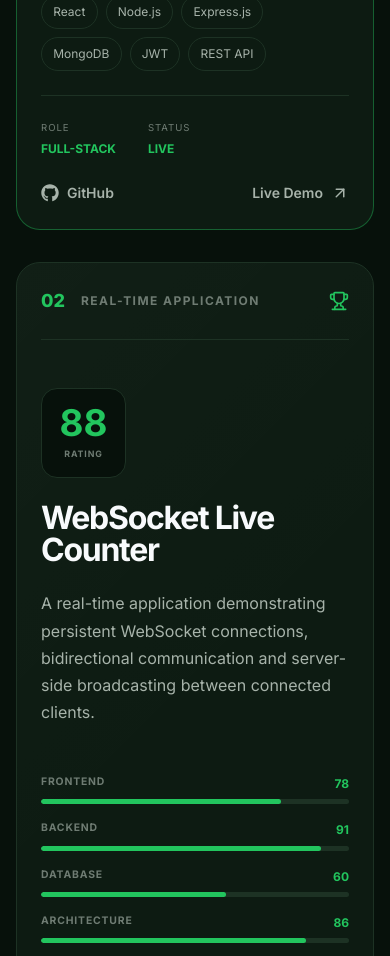
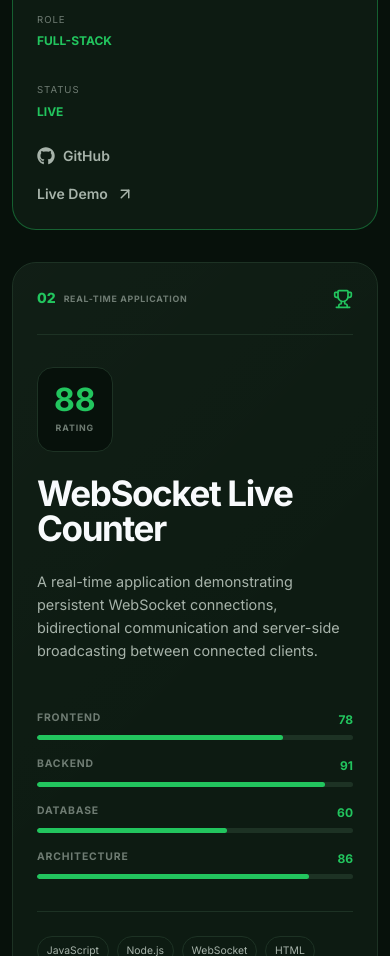
Before and after one commit to Adish99/Adish-Portfolio, a React (Vite) app in the folder client/: page / in a window 390 px wide. Shown: the part 6780-7736 px from the top of the page. Built offline with nearby package versions, Linux system fonts and the light colour scheme.

Commit message:
Final responsiveness fixed.

```diff
--- a/client/src/sections/Projects/Projects.css
+++ b/client/src/sections/Projects/Projects.css
@@ -336,3 +336,118 @@
 .project-links a:hover {
   color: var(--color-primary);
 }
+
+/* =========================
+   Responsive Projects
+========================= */
+
+@media (max-width: 900px) {
+  .project-card-main {
+    grid-template-columns: 1fr;
+    gap: var(--space-2xl);
+  }
+}
+
+@media (max-width: 600px) {
+  .projects {
+    padding: var(--space-3xl) 0;
+  }
+
+  .projects-container {
+    width: min(100% - 1.5rem, var(--container-width));
+  }
+
+  .project-card {
+    padding: var(--space-lg);
+  }
+
+  .project-card-header {
+    gap: var(--space-sm);
+  }
+
+  .project-category {
+    font-size: 0.6rem;
+  }
+
+  .project-card-main {
+    grid-template-columns: 1fr;
+    padding: var(--space-xl) 0;
+    gap: var(--space-xl);
+  }
+
+  .project-title-area {
+    grid-template-columns: 1fr;
+    gap: var(--space-lg);
+  }
+
+  .project-rating {
+    width: fit-content;
+    min-width: 75px;
+  }
+
+  .project-rating strong {
+    font-size: 2rem;
+  }
+
+  .project-title-area h3 {
+    font-size: clamp(1.8rem, 9vw, 2.5rem);
+    overflow-wrap: break-word;
+  }
+
+  .project-description {
+    font-size: 0.9rem;
+    line-height: 1.6;
+  }
+
+  .project-card-footer {
+    flex-direction: column;
+    align-items: flex-start;
+    gap: var(--space-lg);
+  }
+
+  .project-meta {
+    width: 100%;
+    justify-content: space-between;
+    gap: var(--space-md);
+  }
+
+  .project-links {
+    width: 100%;
+    flex-wrap: wrap;
+    gap: var(--space-md);
+  }
+}
+
+@media (max-width: 400px) {
+  .project-card {
+    padding: var(--space-md);
+  }
+
+  .project-card-header {
+    grid-template-columns: auto 1fr auto;
+  }
+
+  .project-number {
+    font-size: var(--font-size-sm);
+  }
+
+  .project-category {
+    font-size: 0.55rem;
+    letter-spacing: 0.08em;
+  }
+
+  .project-tech span {
+    font-size: 0.65rem;
+    padding: 0.35rem 0.55rem;
+  }
+
+  .project-meta {
+    flex-direction: column;
+    gap: var(--space-md);
+  }
+
+  .project-links {
+    flex-direction: column;
+    align-items: flex-start;
+  }
+}
--- a/client/src/sections/Projects/Projects.jsx
+++ b/client/src/sections/Projects/Projects.jsx
@@ -21,12 +21,11 @@ const Projects = () => {
 />
 
         {/* Project Cards */}
-       <motion.div
+ <motion.div
   className="projects-list"
+  initial="hidden"
+  animate="visible"
   variants={staggerContainer}
-  initial="hidden"
-  whileInView="visible"
-  viewport={{ once: true, amount: 0.15 }}
 >
           {projects.map((project, index) => (
             <motion.article
```
